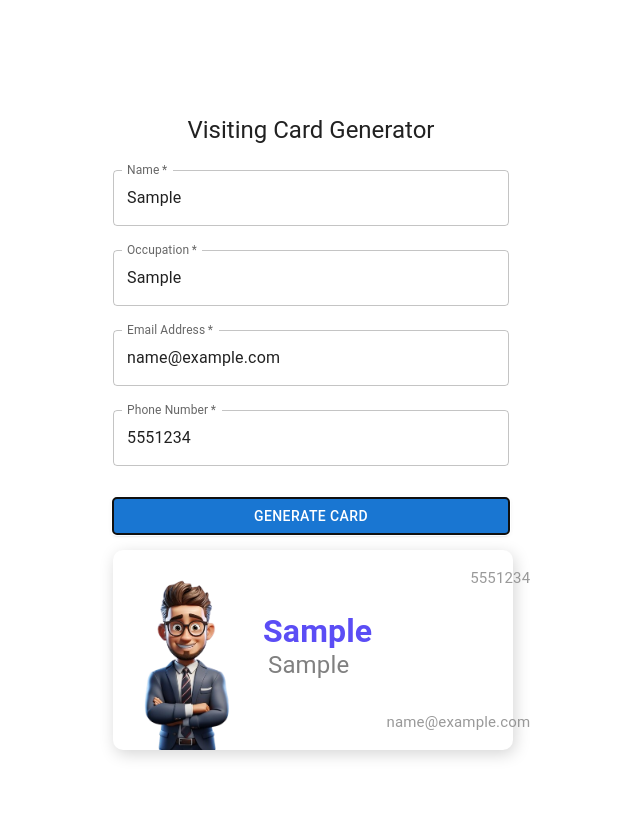
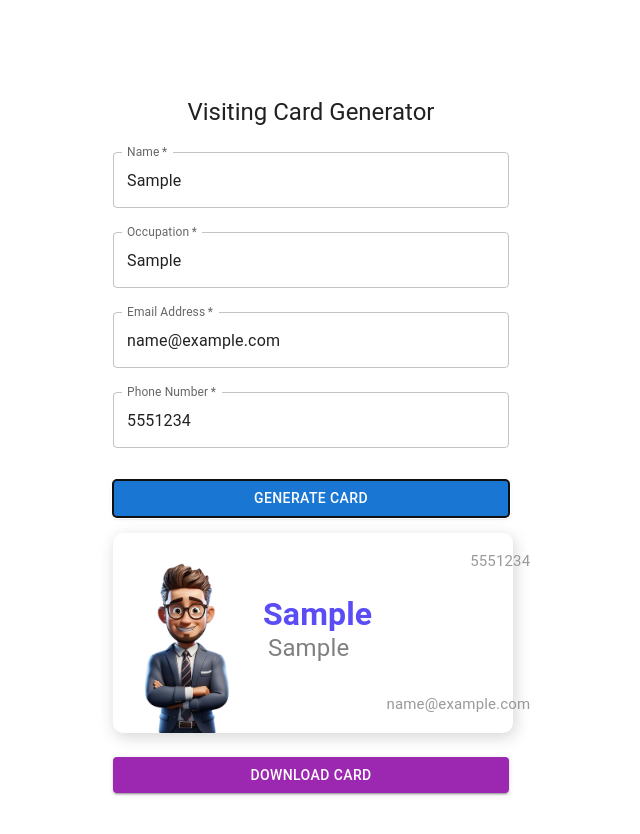
Before and after one commit to shreyas-a-s/namaste-react, a React (Vite) app in the folder vt-vite-visiting-card/: page / in a window 1280 px wide. Both pictures are taken after typing "Sample", "Sample", "name@example.com", "5551234" into the empty fields and a click on the button "GENERATE CARD". Shown: the top 834 px of the page, without its empty margins (329-969 px from the left). Before the commit the page ends 800 px from the top, so only its background shows below. Built offline with nearby package versions, Linux system fonts and the light colour scheme.

Commit message:
feat: Add ability to download card

```diff
--- a/vt-vite-visiting-card/src/App.jsx
+++ b/vt-vite-visiting-card/src/App.jsx
@@ -34,6 +34,16 @@ function App() {
     e.preventDefault();
     setSubmittedData(formData);
   };
+
+  const downloadCard = () => {
+    toPng(document.getElementById('v-card'))
+      .then((dataUrl) => {
+        saveAs(dataUrl, 'visiting-card.png');
+      })
+      .catch((err) => {
+        console.error('Oops, something went wrong!', err);
+      });
+  }
 
   return (
     <>
@@ -123,6 +133,17 @@ function App() {
                     <p className="email">{submittedData.email}</p>
                   </div>
                 </Box>
+                <Box>
+                  <Button
+                    fullWidth
+                    color="secondary"
+                    variant="contained"
+                    onClick={() => downloadCard()}
+                    sx={{ mt: 3, mb: 2 }}
+                  >
+                    Download Card
+                  </Button>
+                </Box>
               </>
             )}
           </Container>
```
